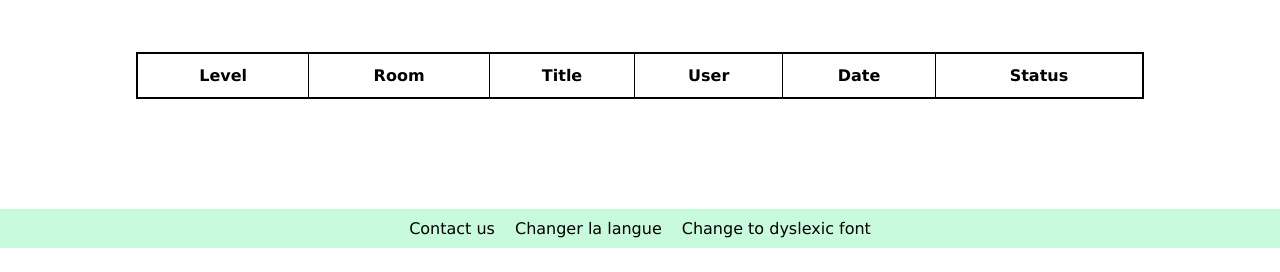
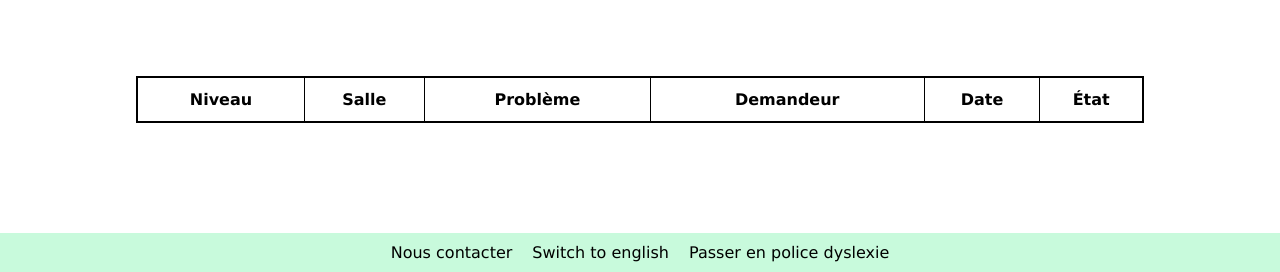
Before and after one commit to Boucanier/Sae_3.01_Ticketing_Web_App, a PHP site: page /index.php in a window 1280 px wide. Shown: the part 1120-1392 px from the top of the page. Before the commit the page ends 1368 px from the top, so only its background shows below. Run offline with PHP 8.4, Linux system fonts and the light colour scheme; data comes from the database, SQL or seed files in the repository; data that the repository does not hold is empty.

Commit message:
On peut changer la langue depuis le footer

```diff
--- a/src/pages/activity_log.php
+++ b/src/pages/activity_log.php
@@ -15,8 +15,6 @@
     else if ($_SESSION['role'] != 'sys_admin'){
         header('Location: index.php');
     }
-
-    $lang = 'en';
 ?>
 <body>
     <main>
--- a/src/pages/contact.php
+++ b/src/pages/contact.php
@@ -8,7 +8,6 @@
 <body>
 <?php
     include "header.php";
-    $lang = 'en';
     $mail = array('fr' => 'Si vous souhaitez nous contacter, cliquez sur ce <a href="mailto:?to=contact.golemcorp@gmail.com" target="_blank" class="link_on_page">lien</a>.',
         'en' => 'If you want to contact us, please click on this <a href="mailto:?to=contact.golemcorp@gmail.com" target="_blank" class="link_on_page">link</a>.');
 
--- a/src/pages/dashboard.php
+++ b/src/pages/dashboard.php
@@ -14,9 +14,7 @@
     else if ($_SESSION['role'] == 'sys_admin'){
         header('Location: index.php');
     }
-?>
 
-<?php
     $role = $type;
 
     if (isset($_GET['dispo']) && $_GET['dispo'] == "true"){
--- a/src/pages/footer.php
+++ b/src/pages/footer.php
@@ -1,25 +1,20 @@
 <footer>
     <?php
-        $lang = 'en';
+        $contact = array('fr' => 'Nous contacter', 'en' => 'Contact us');
 
-        $contact = array('fr' => '<a href="contact.php">Nous contacter</a>',
-            'en' => '<a href="contact.php">Contact us</a>');
+        echo '<a href="contact.php">'.$contact[$lang].'</a>';
 
-        $language = array('fr' => ' <a href="">Change language</a>',
-            'en' => '<a href="">Changer la langue</a>');
+        $language = array('fr' => 'Switch to english', 'en' => 'Passer en français');
 
-        echo $contact[$lang];
-        echo $language[$lang];
+        echo '<a href="footer_switch.php?lang=switch">'.$language[$lang].'</a>';
 
         if (isset($_SESSION['font']) && $_SESSION['font'] == "dyslexic"){
-            $dys_on = array('fr' => '<a href="font_switch.php?font=normal">Passer en police normale</a>',
-                'en' => '<a href="font_switch.php?font=normal">Change to normal font</a>');
-            echo $dys_on[$lang];
+            $dys_on = array('fr' => 'Passer en police normale', 'en' => 'Change to normal font');
+            echo '<a href="footer_switch.php?font=normal">'.$dys_on[$lang].'</a>';
         }
         else {
-            $dys_off = array('fr' => '<a href="font_switch.php?font=dyslexic">Passer en police dyslexie</a>',
-                'en' => '<a href="font_switch.php?font=dyslexic">Change to dyslexic font</a>');
-            echo $dys_off[$lang];
+            $dys_off = array('fr' => 'Passer en police dyslexie', 'en' => 'Change to dyslexic font');
+            echo '<a href="footer_switch.php?font=dyslexic">'.$dys_off[$lang].'</a>';
         }
     ?>
 </footer>
--- a/src/pages/header.php
+++ b/src/pages/header.php
@@ -12,7 +12,12 @@
         echo '<link rel="stylesheet" type="text/css" href="style/dys_style.css">';
     }
 
-    $lang = 'en';
+    if (isset($_SESSION['lang'])){
+        $lang = $_SESSION['lang'];
+    }
+    else {
+        $lang = 'fr';
+    }
 
     $type = 'visit';
 
--- a/src/pages/index.php
+++ b/src/pages/index.php
@@ -12,8 +12,6 @@
     if (isset($_GET['success']) && $_GET['success'] == 1){
         echo '<div class="success"><p>Votre compte a bien été supprimé</p></div>';
     }
-
-    $lang = 'en';
 
     $pres_fr = 'Cette application est un site de ticketing avec sa base de données.
     C\'est-à-dire que les utilisateurs créent des tickets dans lesquels ils énoncent le problème rencontré.
--- a/src/pages/tech.php
+++ b/src/pages/tech.php
@@ -15,8 +15,6 @@
     else if ($_SESSION['role'] != 'web_admin'){
         header('Location: dashboard.php');
     }
-
-    $lang = 'en';
 ?>
 
 <main>
```
Also changed, not shown: src/pages/footer_switch.php (renamed from src/pages/font_switch.php, +13 -0 lines).
